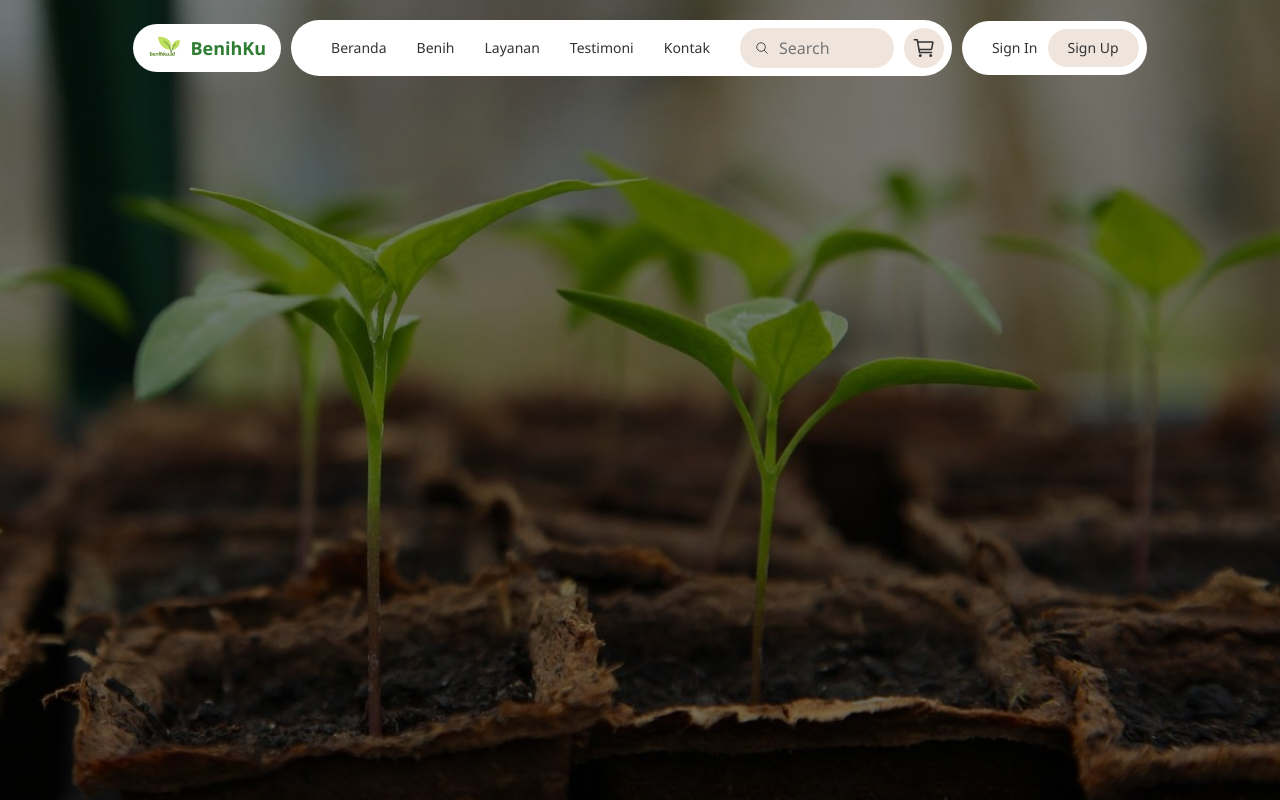
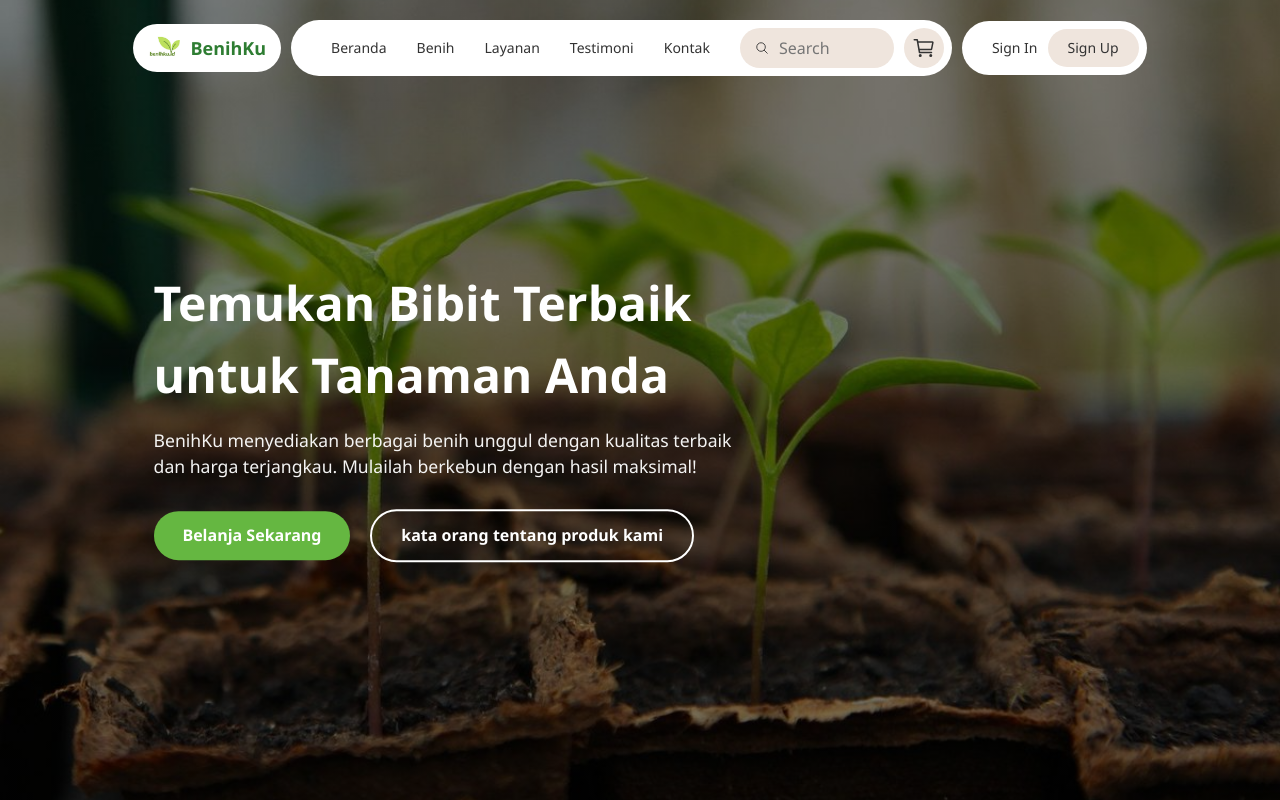
Before and after one commit to RumahAGP/Tanam.in, a PHP site: page / in a window 1280 px wide. Run offline with PHP 8.4, Linux system fonts and the light colour scheme.

Commit message:
updte index sama style nya

```diff
--- a/assets/css/index-style.css
+++ b/assets/css/index-style.css
@@ -4,3 +4,58 @@
   height: 100vh;
   color: white;
 }
+
+.hero {
+
+  position: absolute;
+  top: 50%;
+  left: 12%;
+  transform: translateY(-45%);
+  text-align: left;
+  color: white;
+  max-width: 600px;
+  line-height: 1.5;
+}
+
+.hero h1 {
+  font-size: 3rem;
+  font-weight: 700;
+  margin-bottom: 1rem;
+}
+
+.hero p {
+  font-size: 1.1rem;
+  margin-bottom: 1.8rem;
+  opacity: 0.95;
+}
+
+.btn-primary {
+  background-color: #65b741;
+  color: white;
+  padding: 0.8rem 1.8rem;
+  border-radius: 30px;
+  text-decoration: none;
+  font-weight: 600;
+  transition: 0.3s ease;
+}
+
+.btn-primary:hover {
+  background-color: #4fa034;
+}
+
+.btn-secondary {
+  background-color: transparent;
+  color: white;
+  border: 2px solid white;
+  padding: 0.8rem 1.8rem;
+  border-radius: 30px;
+  text-decoration: none;
+  font-weight: 600;
+  margin-left: 1rem;
+  transition: 0.3s ease;
+}
+
+.btn-secondary:hover {
+  background-color: white;
+  color: #65b741;
+}
--- a/index.html
+++ b/index.html
@@ -49,5 +49,18 @@
         </div>
       </nav>
     </header>
+
+    <section class="hero">
+  <div class="hero-content">
+    <h1>Temukan Bibit Terbaik untuk Tanaman Anda</h1>
+    <p>
+      BenihKu menyediakan berbagai benih unggul dengan kualitas terbaik dan
+      harga terjangkau. Mulailah berkebun dengan hasil maksimal!
+    </p>
+    <a href="products.html" class="btn-primary">Belanja Sekarang</a>
+    <a href="testimonials.html" class="btn-secondary">kata orang tentang produk kami</a>
+  </div>
+
+</section>
   </body>
 </html>
```
